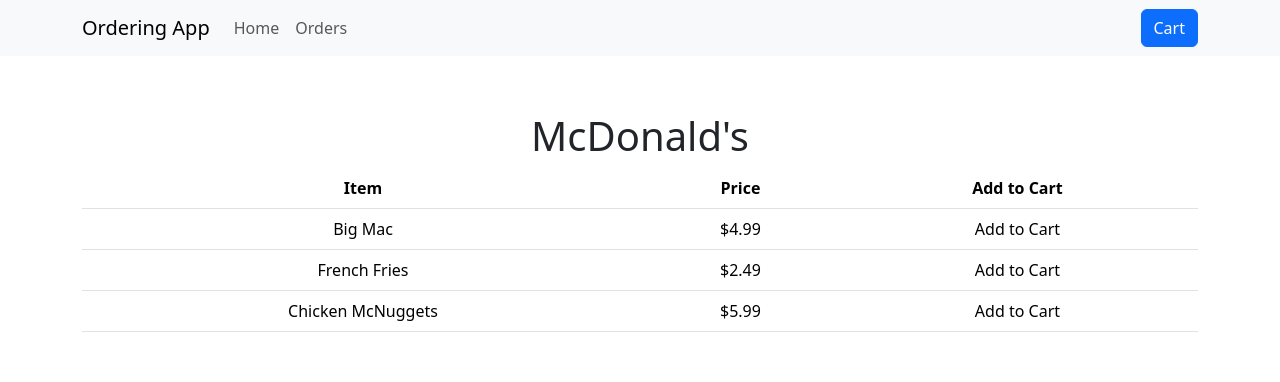
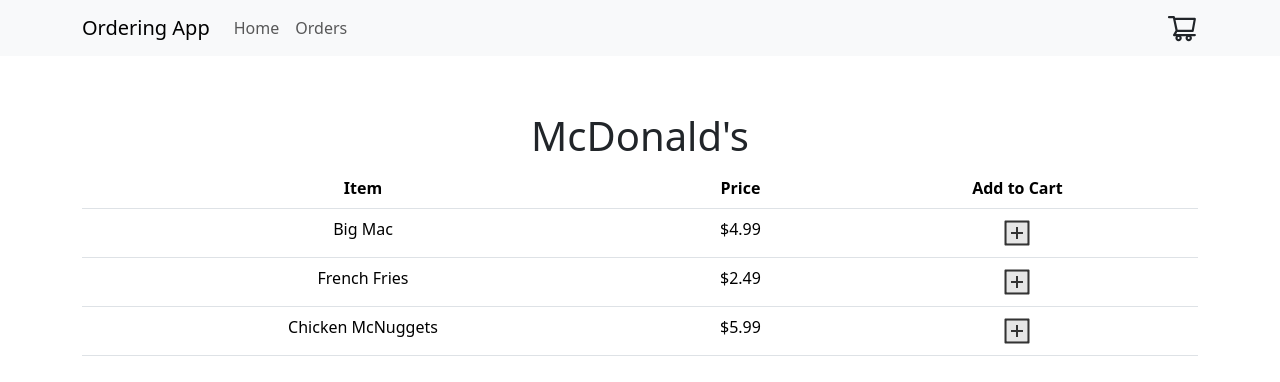
Before and after one commit to CrimsX/restaurant-app, a React (Create React App) app in the folder client/: page /menu/1 in a window 1280 px wide. Shown: the top 382 px of the page. Built offline with nearby package versions, Linux system fonts and the light colour scheme.

Commit message:
added icons for cart, add to cart, and remove item

```diff
--- a/client/src/components/clientapp/cartdrawer/cart.components.jsx
+++ b/client/src/components/clientapp/cartdrawer/cart.components.jsx
@@ -2,6 +2,8 @@
 import { Button } from 'react-bootstrap';
 import { Drawer } from "antd";
 import { removedFromCartMsg } from "../alerts/removed-from-cart.components";
+import { AiOutlineShoppingCart, AiTwotoneDelete } from 'react-icons/ai';
+
 
 import './cart.styles.css'
 
@@ -57,13 +59,11 @@
     }
     return (
         <div>
-            <Button
+            <AiOutlineShoppingCart className="cart"
             onClick={() => {
                 setOpen(true)
-                }}
-            variant="primary">
-                Cart
-            </Button>
+                }}>
+            </AiOutlineShoppingCart>
             <Drawer open={open}
                 title="Cart"
 
@@ -101,9 +101,9 @@
                                         </select>
                                         </td>
                                         <td>
-                                            <button onClick={() => removeItem(item)}>
+                                            <AiTwotoneDelete className="delete" onClick={() => removeItem(item)}>
                                                 Remove
-                                            </button>
+                                            </AiTwotoneDelete>
                                         </td>
                                     </tr>
                             ))}
@@ -112,7 +112,9 @@
                     )}
                         {showRemovedFromCartMsg && removedFromCartMsg(removedItem)}
                     <div className="bottom">
+                        {cartItems.length === 0 ? ("") : (
                         <Button onClick={() => checkoutPressed()}>Checkout</Button>
+                        )}
                     </div>
                 </div>
             </Drawer>
--- a/client/src/components/clientapp/cartdrawer/cart.styles.css
+++ b/client/src/components/clientapp/cartdrawer/cart.styles.css
@@ -13,3 +13,21 @@
   font-size: 24px;
   padding-bottom: 24px;
 }
+
+.cart {
+  width: 32px;
+  height: 32px;
+}
+
+.cart:hover {
+  cursor: pointer;
+}
+
+.delete {
+  width: 24px;
+  height: 24px;
+}
+
+.delete:hover {
+  cursor: pointer;
+}
--- a/client/src/components/clientapp/menu/menu.components.jsx
+++ b/client/src/components/clientapp/menu/menu.components.jsx
@@ -1,5 +1,6 @@
 import React, {useState} from "react";
 import './menu.styles.css';
+import { AiTwotonePlusSquare } from "react-icons/ai";
 
 // MenuItems component. This is a table that displays the menu items name, price, and a "Add to Cart" button
 export const MenuItems = ({ menu, addToCart, cartItems}) => {
@@ -31,9 +32,8 @@
                         <td>{item.name}</td>
                         <td>{'$' + item.price}</td>
                         <td>
-                            <button onClick={() => handleAddToCart(item)}>
-                                Add to Cart
-                            </button>
+                            <AiTwotonePlusSquare className="add-to-cart" onClick={() => handleAddToCart(item)}>
+                            </AiTwotonePlusSquare>
                         </td>
                     </tr>
             ))}
--- a/client/src/components/clientapp/menu/menu.styles.css
+++ b/client/src/components/clientapp/menu/menu.styles.css
@@ -3,3 +3,15 @@
     text-align: center;
 
 }
+
+.add-to-cart {
+    width:32px;
+    height: 32px;
+    display: block;
+    margin: 0 auto;
+    color: white;
+}
+
+.add-to-cart:hover {
+    cursor: pointer;
+}
--- a/client/src/components/clientapp/navbar/navbar.components.jsx
+++ b/client/src/components/clientapp/navbar/navbar.components.jsx
@@ -1,5 +1,6 @@
 import { Navbar, Container, Nav } from 'react-bootstrap';
 import { Cart } from '../cartdrawer/cart.components'
+import { IoIosCart } from 'react-icons/io';
 import './navbar.styles.css'
 
 
--- a/client/src/interfaces/client-interface/restaurant-menu/Menu.js
+++ b/client/src/interfaces/client-interface/restaurant-menu/Menu.js
@@ -1,9 +1,9 @@
 import React, {useState} from 'react';
 import './Menu.css'
-import { MenuItems } from '../../../components/clientapp/menu/menu.components'
+import { MenuItems } from '../../../components/clientapp/menu/menu.components';
 import { useParams } from 'react-router-dom';
 import { NavBar } from '../../../components/clientapp/navbar/navbar.components';
-import { addedToCartMsg } from '../../../components/clientapp/alerts/added-to-cart.components'
+import { addedToCartMsg } from '../../../components/clientapp/alerts/added-to-cart.components';
 
 //Menu screen that displays items that are being sold by the restaurant if in stock
 function Menu() {
@@ -12,6 +12,7 @@
   const [showAddedToCartMsg, setShowAddedToCartMsg] = useState(false);
   const [addedItem, setAddedItem] = useState('');
   const [timerId, setTimerId] = useState(null);
+  const testing = 2
 
 //TODO: useEffect to fetch restaurant items from db
 
@@ -106,6 +107,7 @@
   const checkout = (cartItems, quantites) => {
     console.log(cartItems);
     console.log(quantites);
+    console.log(testing)
   }
 
   return (
@@ -114,7 +116,7 @@
 
       <div className='container'>
         <div className='table'>
-          <h1>{test.name}</h1>
+          <h1>{test.name} </h1>
           {showAddedToCartMsg && addedToCartMsg(addedItem)}
           <MenuItems menu={test.menu} addToCart={addToCart} cartItems={cartItems}/ >
         </div>
```
